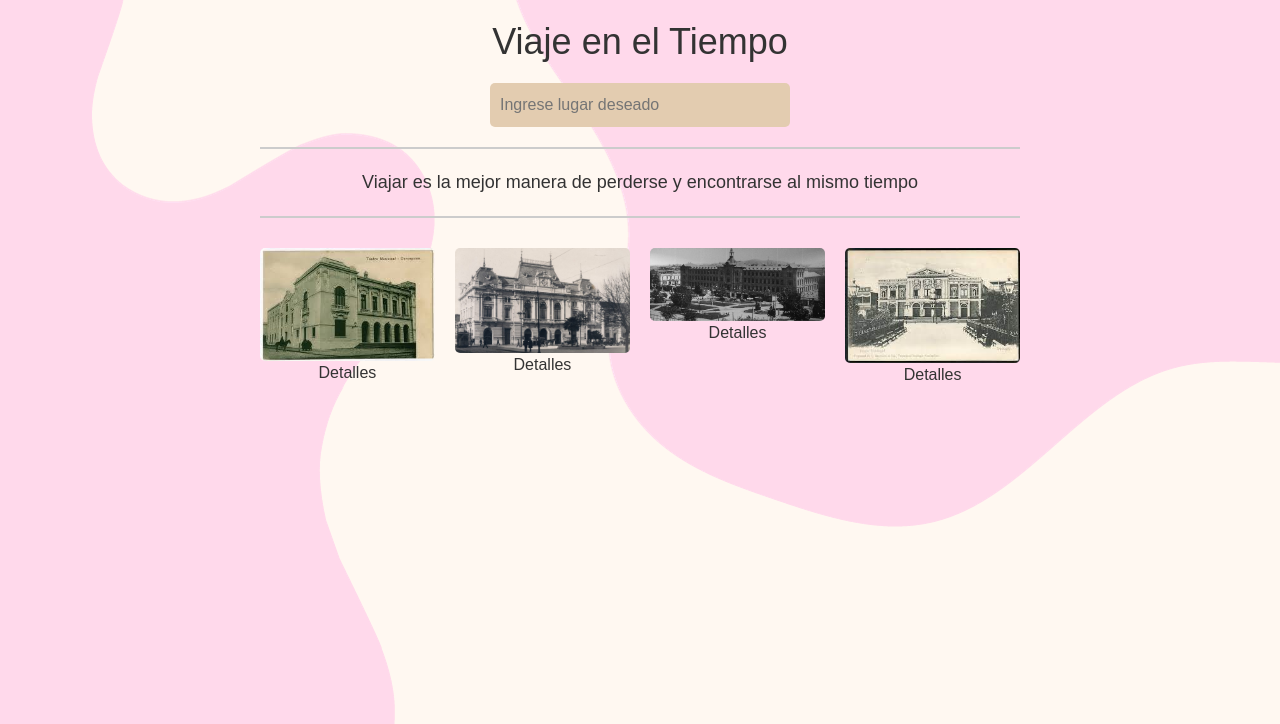
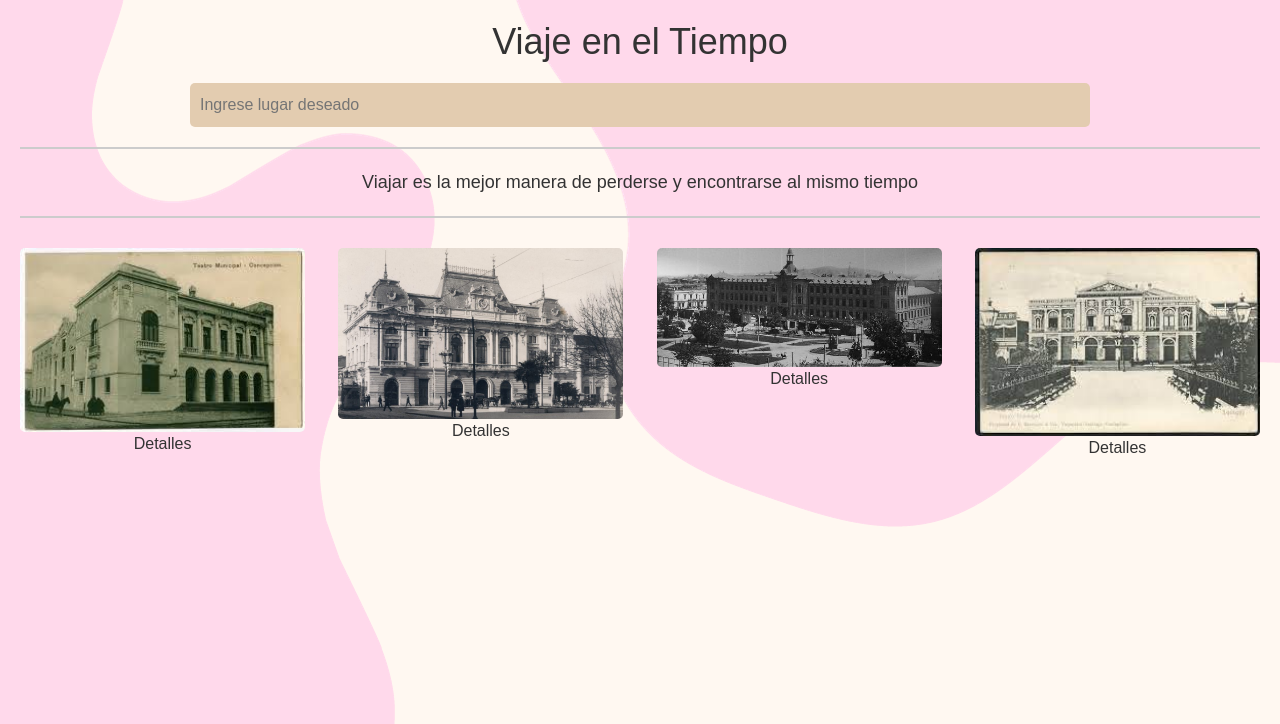
Before and after one commit to ArielitoUV/ProyectoStorianWeb, a Django app: page /viajetiempo/ in a window 1280 px wide. Shown: the part 76-800 px from the top of the page. Run offline with Django 4.2, Linux system fonts and the light colour scheme.

Commit message:
cambios css viajes

```diff
--- a/StorianWeb/core/static/css/styles-viaje.css
+++ b/StorianWeb/core/static/css/styles-viaje.css
@@ -8,7 +8,7 @@ body {
 }
 
 .container-item {
-    max-width: 800px;
+    max-width: 1500px;
     margin: 0 auto;
     padding: 20px;
     text-align: center;
@@ -25,7 +25,7 @@ body {
 }
 
 #location-input {
-    width: 300px;
+    width: 900px;
     padding: 10px;
     font-size: 16px;
     border: none;
```
